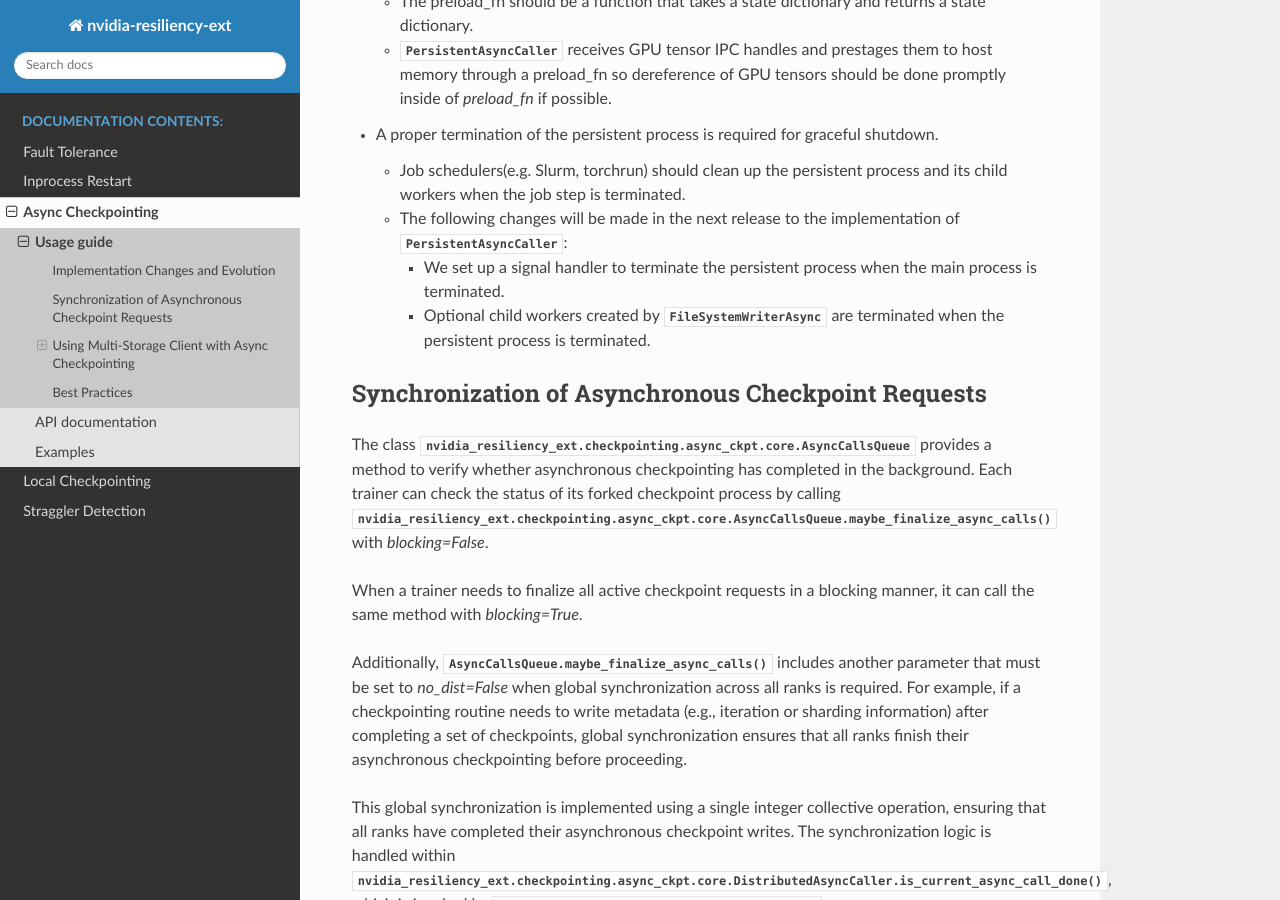
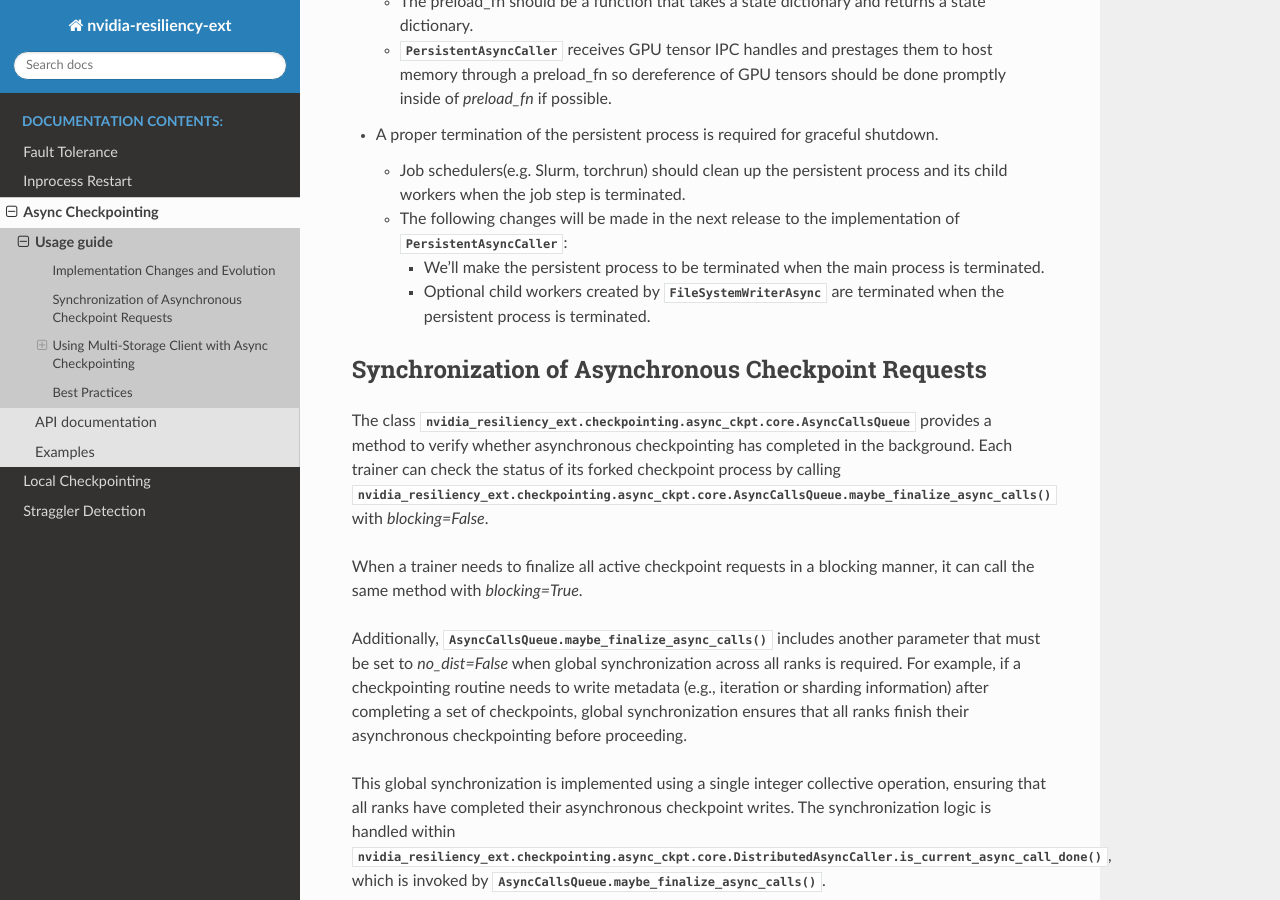
Before and after one commit to NVIDIA/nvidia-resiliency-ext, a Sphinx documentation site: the page built from docs/source/checkpointing/async/usage_guide.rst, in a window 1280 px wide and 900 px high, scrolled down 918 px. Built offline with Sphinx 7.4.7 and the Read the Docs theme 3.1.0, drawn with Linux system fonts in a browser that asks for light colours.

Commit message:
Exclude a statement about a signal handler

```diff
--- a/docs/source/checkpointing/async/usage_guide.rst
+++ b/docs/source/checkpointing/async/usage_guide.rst
@@ -38,7 +38,7 @@ Implementation Changes and Evolution
 
   * The following changes will be made in the next release to the implementation of :py:class:`~nvidia_resiliency_ext.checkpointing.async_ckpt.core.PersistentAsyncCaller`:
 
-    * We set up a signal handler to terminate the persistent process when the main process is terminated.
+    * We'll make the persistent process to be terminated when the main process is terminated.
 
     * Optional child workers created by :py:class:`~nvidia_resiliency_ext.checkpointing.async_ckpt.filesystem_async.FileSystemWriterAsync` are terminated when the persistent process is terminated.
 
```
